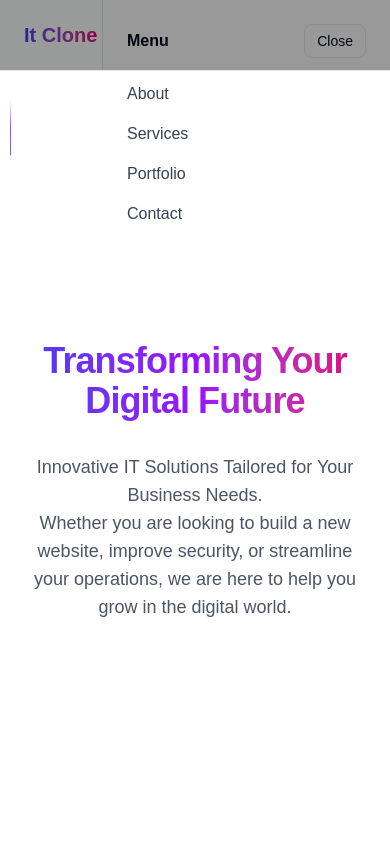
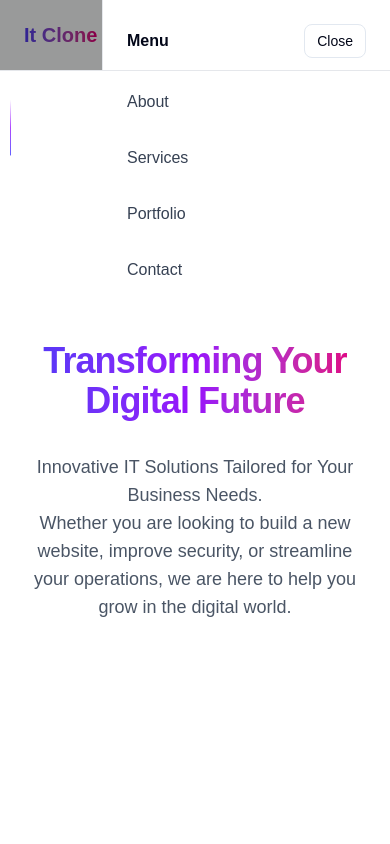
Before and after one commit to IrfanAhmed651/mit, a Next.js app: page / in a window 390 px wide. Both pictures are taken after a click on the button "Menu". Shown: the top 844 px of the page. Built offline with nearby package versions, Linux system fonts and the light colour scheme.

Commit message:
fixed mobile layout issue

```diff
--- a/src/components/layout/Header.tsx
+++ b/src/components/layout/Header.tsx
@@ -1,12 +1,13 @@
 "use client";
 import React, { useEffect, useState } from "react";
-import { Link, animateScroll as scroll } from "react-scroll";
+import { Link } from "react-scroll";
 import { Sun, Moon } from "lucide-react";
 
 export function Header() {
   const [open, setOpen] = useState(false);
   const [isDark, setIsDark] = useState(false);
 
+  // theme init
   useEffect(() => {
     const saved = localStorage.getItem("theme");
     const prefersDark =
@@ -23,14 +24,37 @@ export function Header() {
     document.documentElement.classList.toggle("dark", next);
     localStorage.setItem("theme", next ? "dark" : "light");
   };
+
+  // lock body scroll + Esc to close
+  useEffect(() => {
+    if (open) {
+      const prev = document.body.style.overflow;
+      document.body.style.overflow = "hidden";
+      const onKey = (e: KeyboardEvent) => e.key === "Escape" && setOpen(false);
+      window.addEventListener("keydown", onKey);
+      return () => {
+        document.body.style.overflow = prev;
+        window.removeEventListener("keydown", onKey);
+      };
+    }
+  }, [open]);
+
+  const navItems = [
+    { to: "about", label: "About", offset: -80 },
+    { to: "services", label: "Services", offset: -80 },
+    { to: "portfolio", label: "Portfolio", offset: 0 },
+    { to: "contact", label: "Contact", offset: 0 },
+  ] as const;
+
   return (
-    <header className="sticky top-0 z-30 w-full bg-background/70 backdrop-blur-md border-b border-gray-200 dark:border-gray-800">
+    <header className="sticky top-0 z-50 w-full bg-background/70 backdrop-blur-md border-b border-gray-200 dark:border-gray-800">
       <a
         href="#main"
         className="sr-only focus:not-sr-only focus:absolute focus:left-4 focus:top-4 focus:z-50 bg-black text-white rounded px-3 py-2"
       >
         Skip to content
       </a>
+
       <nav className="max-w-6xl mx-auto flex justify-between items-center px-6 py-4">
         <a
           href="#top"
@@ -39,60 +63,27 @@ export function Header() {
         >
           It Clone
         </a>
+
+        {/* Desktop nav */}
         <ul className="hidden md:flex gap-8 text-gray-700 dark:text-gray-200 font-medium">
-          <li>
+          {navItems.map((item) => (
+            <li key={item.to}>
               <Link
-              to="about"
-              smooth={true}
-              offset={-80}
+                to={item.to}
+                smooth
+                offset={item.offset}
                 duration={600}
-              spy={true}
-              activeClass="active-link"
-              className=" cursor-pointer transition-colors duration-300 hover:bg-gradient-to-r hover:from-indigo-500 hover:to-purple-500 hover:bg-clip-text hover:text-transparent"
-            >
-              About
-            </Link>
-          </li>
-          <li>
-            <Link
-              to="services"
-              smooth={true}
-              offset={-80}
-              duration={600}
-              spy={true}
+                spy
                 activeClass="active-link"
                 className="cursor-pointer transition-colors duration-300 hover:bg-gradient-to-r hover:from-indigo-500 hover:to-purple-500 hover:bg-clip-text hover:text-transparent"
               >
-              Services
+                {item.label}
               </Link>
             </li>
-          <li>
-            <Link
-              to="portfolio"
-              smooth={true}
-              offset={0}
-              duration={600}
-              spy={true}
-              activeClass="active-link"
-              className="cursor-pointer transition-colors duration-300 hover:bg-gradient-to-r hover:from-indigo-500 hover:to-purple-500 hover:bg-clip-text hover:text-transparent"
-            >
-              Portfolio
-            </Link>
-          </li>
-          <li>
-            <Link
-              to="contact"
-              smooth={true}
-              offset={0}
-              duration={600}
-              spy={true}
-              activeClass="active-link"
-              className="cursor-pointer transition-colors duration-300 hover:bg-gradient-to-r hover:from-indigo-500 hover:to-purple-500 hover:bg-clip-text hover:text-transparent"
-            >
-              Contact
-            </Link>
-          </li>
+          ))}
         </ul>
+
+        {/* Actions */}
         <div className="flex items-center gap-3 md:gap-4">
           <button
             onClick={toggleTheme}
@@ -109,24 +100,40 @@ export function Header() {
             onClick={() => setOpen(true)}
             className="md:hidden rounded-md border px-3 py-1.5 text-sm hover:bg-gray-200 dark:hover:bg-gray-800"
             aria-label="Open menu"
+            aria-expanded={open}
+            aria-controls="mobile-drawer"
           >
             Menu
           </button>
         </div>
       </nav>
-      {/* Mobile Drawer */}
+
+      {/* Mobile Overlay + Drawer */}
+      {/* The wrapper controls pointer-events + opacity to avoid showing on first paint */}
       <div
-        id="mobile-drawer"
-        className={`fixed inset-0 z-40 md:hidden transition-transform ${
-          open ? "translate-x-0" : "translate-x-full"
+        className={`fixed inset-0 md:hidden z-50 transition-opacity duration-200 ${
+          open
+            ? "opacity-100 pointer-events-auto"
+            : "opacity-0 pointer-events-none"
         }`}
         aria-hidden={!open}
       >
-        <div
+        {/* Backdrop */}
+        <button
           className="absolute inset-0 bg-black/40"
           onClick={() => setOpen(false)}
+          aria-label="Close menu"
         />
-        <div className="ml-auto h-full w-72 bg-white dark:bg-black border-l border-gray-200 dark:border-gray-800 p-6 flex flex-col gap-6">
+
+        {/* Drawer panel (slides from right) */}
+        <aside
+          id="mobile-drawer"
+          role="dialog"
+          aria-modal="true"
+          className={`ml-auto h-full w-72 bg-white dark:bg-black border-l border-gray-200 dark:border-gray-800 p-6 flex flex-col gap-6 transform transition-transform duration-300 ${
+            open ? "translate-x-0" : "translate-x-full"
+          }`}
+        >
           <div className="flex items-center justify-between">
             <span className="font-semibold">Menu</span>
             <button
@@ -137,37 +144,23 @@ export function Header() {
               Close
             </button>
           </div>
+
           <nav className="flex flex-col gap-4 text-gray-700 dark:text-gray-200 font-medium">
-            <a
-              href="#about"
+            {navItems.map((item) => (
+              <Link
+                key={item.to}
+                to={item.to}
+                smooth
+                offset={item.offset}
+                duration={600}
+                className="py-2 cursor-pointer hover:text-indigo-600"
                 onClick={() => setOpen(false)}
-              className="hover:text-indigo-600"
               >
-              About
-            </a>
-            <a
-              href="#services"
-              onClick={() => setOpen(false)}
-              className="hover:text-indigo-600"
-            >
-              Services
-            </a>
-            <a
-              href="#portfolio"
-              onClick={() => setOpen(false)}
-              className="hover:text-indigo-600"
-            >
-              Portfolio
-            </a>
-            <a
-              href="#contact"
-              onClick={() => setOpen(false)}
-              className="hover:text-indigo-600"
-            >
-              Contact
-            </a>
+                {item.label}
+              </Link>
+            ))}
           </nav>
-        </div>
+        </aside>
       </div>
     </header>
   );
--- a/src/styles/globals.css
+++ b/src/styles/globals.css
@@ -140,6 +140,11 @@ body {
   }
 }
 
+html,
+body {
+  overflow-x: hidden;
+}
+
 .active-link {
   @apply bg-gradient-to-r from-indigo-500 to-purple-500 bg-clip-text text-transparent;
 }
```
Lines whose indentation alone changed are shown as unchanged.
